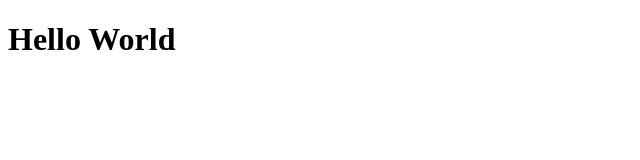
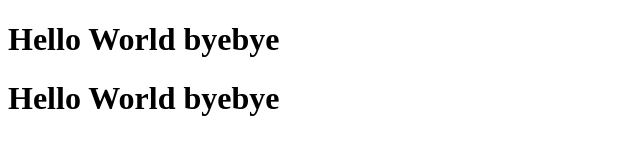
Before and after one commit to ThanhHai-18/Web60-BT, a plain HTML site: page Web60-BT-B1/index.html in a window 1280 px wide. Shown: the whole page, without its empty margins (0-640 px from the left). Drawn offline with Linux system fonts and the light colour scheme.

Commit message:
add file

```diff
--- a/Web60-BT-B1/index.html
+++ b/Web60-BT-B1/index.html
@@ -7,7 +7,8 @@
     <title>Document</title>
 </head>
 <body>
-    <h1>Hello World</h1>
+    <h1>Hello World byebye</h1>
+    <h1>Hello World byebye</h1>
     <script src="./index.js"></script>
 </body>
 </html>
```
